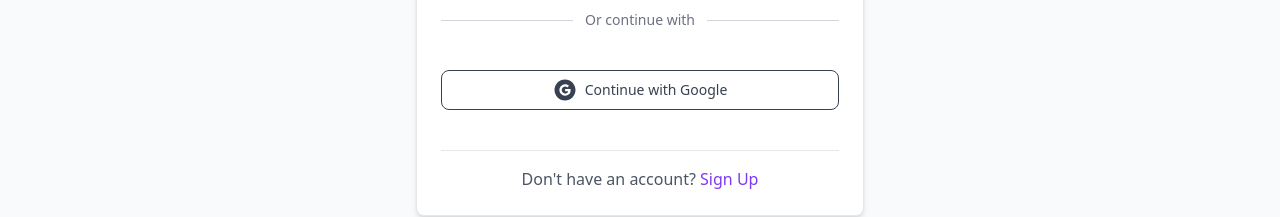
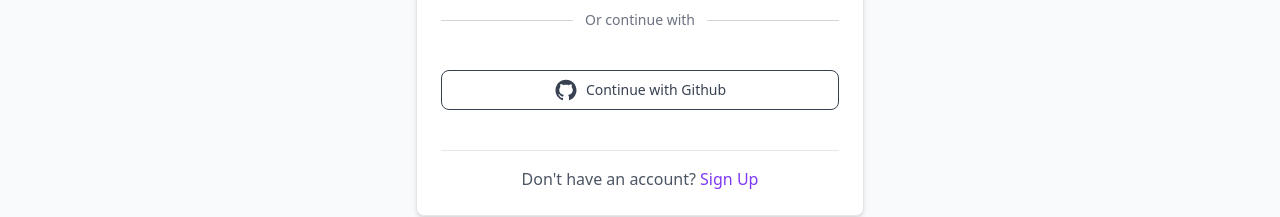
Before and after one commit to hpaanonlineuniversity/blog_jwt_redis, a React (Vite) app in the folder frontend/: page /sign-in in a window 1280 px wide. Shown: the part 603-820 px from the top of the page. Built offline with nearby package versions, Linux system fonts and the light colour scheme; no server answers.

Commit message:
change OAuth google to github

```diff
--- a/frontend/src/components/OAuth.jsx
+++ b/frontend/src/components/OAuth.jsx
@@ -1,5 +1,5 @@
 import { Button } from 'flowbite-react';
-import { AiFillGoogleCircle } from 'react-icons/ai';
+import { AiFillGoogleCircle, AiFillGithub } from 'react-icons/ai';
 import { useNavigate } from 'react-router';
 import { supabase } from '../supabase';
 
@@ -8,7 +8,7 @@ export default function OAuth() {
     const handleGoogleClick = async () =>{
     try{
       const { error } = await supabase.auth.signInWithOAuth({
-        provider: 'google',
+        provider: 'github',
         options: {
           redirectTo: `${window.location.origin}/auth/callback`
        }
@@ -23,8 +23,8 @@ export default function OAuth() {
     };
   return (
     <Button type='button' color="purple" outline onClick={handleGoogleClick}>
-        <AiFillGoogleCircle className='w-6 h-6 mr-2'/>
-        Continue with Google
+        <AiFillGithub className='w-6 h-6 mr-2'/>
+        Continue with Github
     </Button>
   )
 }
```
